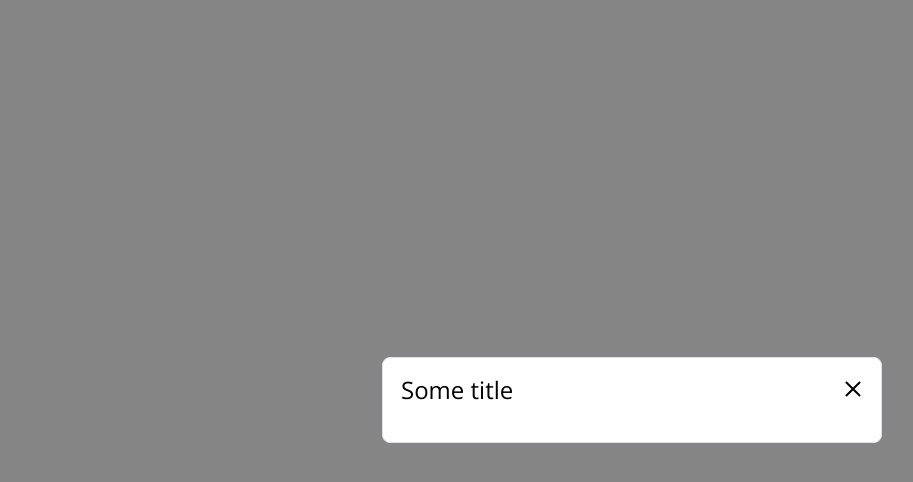
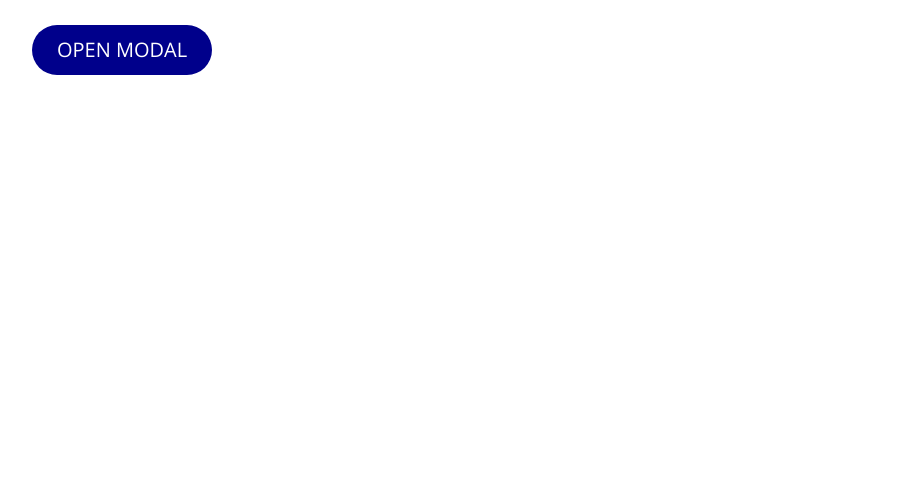
Before and after one commit to Grinch3214/custom-modals, a Vue app: page / in a window 1280 px wide. Shown: the top 482 px of the page, without its empty margins (8-921 px from the left). Built offline with nearby package versions, Linux system fonts and the light colour scheme.

Commit message:
added btn classes

```diff
--- a/src/App.vue
+++ b/src/App.vue
@@ -1,6 +1,9 @@
 <template>
-  <div>
-		<Modal v-if="modalFirst" title="Some title" />
+  <div class="container">
+		<div class="m">
+			<button class="btn btn--primary" @click="modalFirst = true">Open modal</button>
+			<Modal v-if="modalFirst" title="Some title" />
+		</div>
 	</div>
 </template>
 
@@ -8,5 +11,11 @@
 import Modal from './components/Modal.vue';
 import { ref } from 'vue';
 
-const modalFirst = ref(true)
+const modalFirst = ref(false)
 </script>
+
+<style lang="scss" scoped>
+	.m {
+		margin-top: 25px;
+	}
+</style>
--- a/src/assets/styles/_global.scss
+++ b/src/assets/styles/_global.scss
@@ -6,3 +6,29 @@ body {
 	font-weight: 400;
 	font-size: 2rem;
 }
+
+.container {
+	max-width: 1230px;
+	margin: 0 auto;
+	padding: 0 15px;
+
+	@media screen and (min-width: 1440px) {
+		max-width: 1630px;
+	}
+}
+
+.btn {
+	padding: 15px 25px;
+	text-transform: uppercase;
+	border-radius: 50px;
+	cursor: pointer;
+	transition: .2s ease;
+
+	&--primary {
+		background: darkblue;
+		color: #fff;
+		&:hover {
+			background: rgb(1, 1, 121);
+		}
+	}
+}
```
